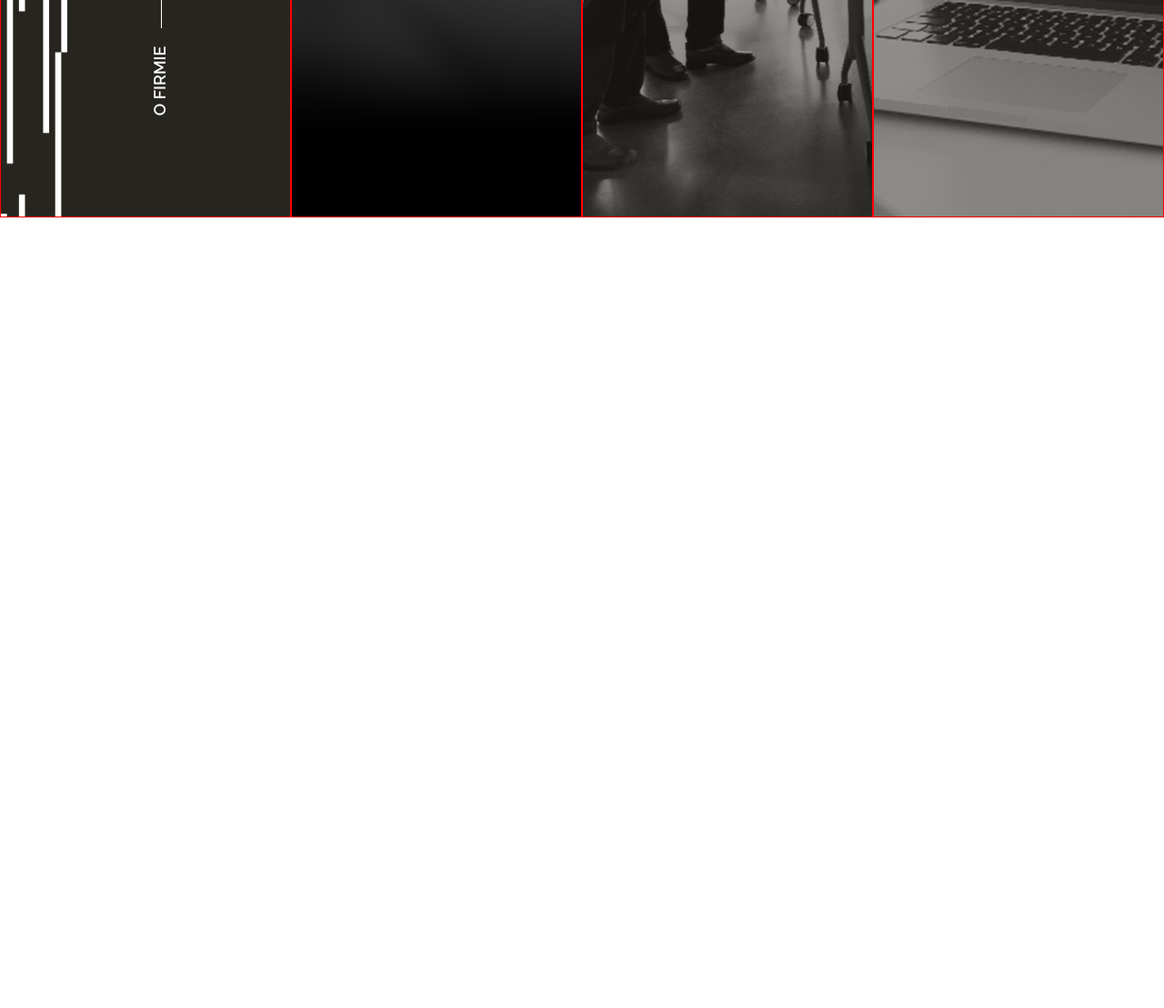
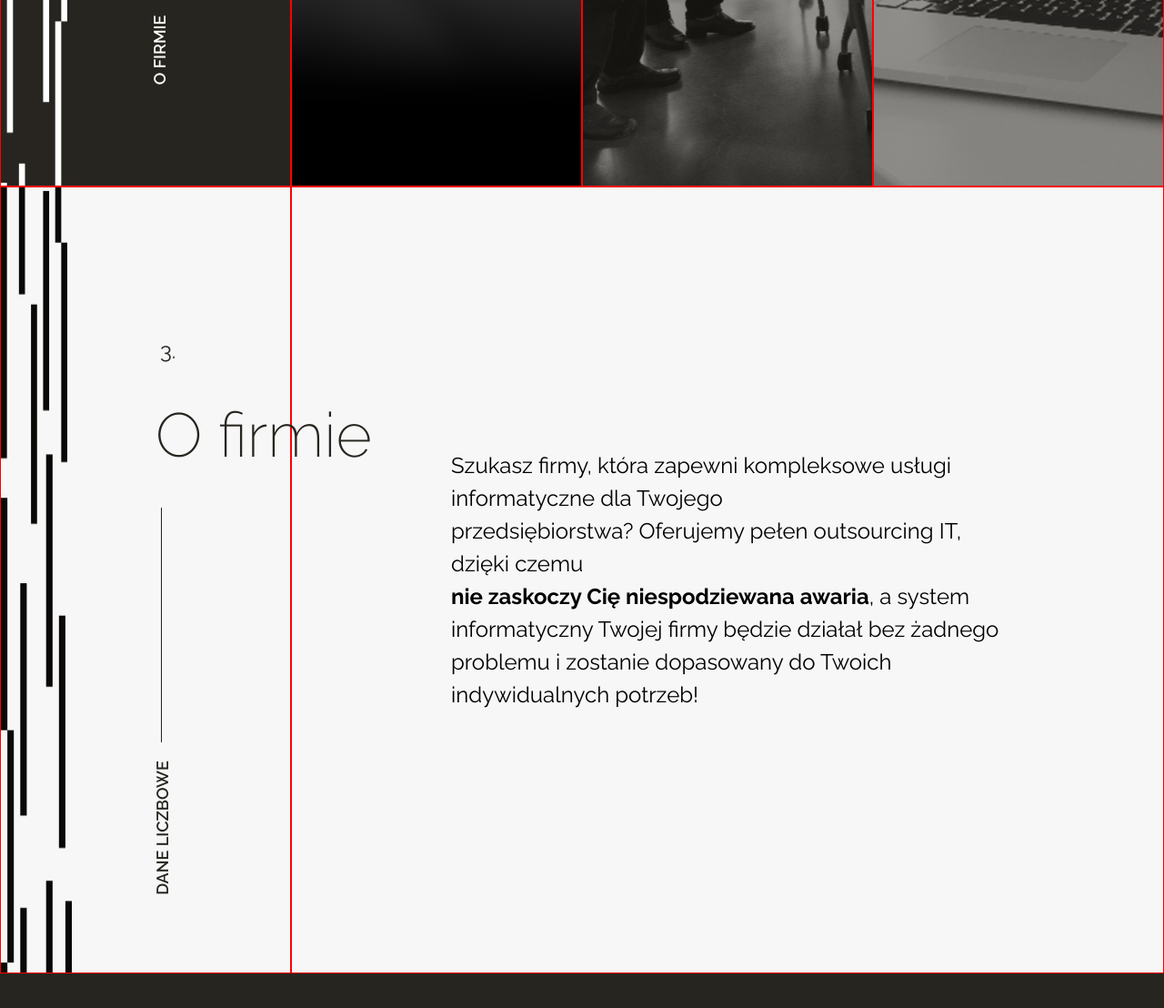
Before and after one commit to KruszynaPaulina/OT2S_psd_to_html, a website: page index.html in a window 1280 px wide. Shown: the part 1444-2552 px from the top of the page at 91% size. Before the commit the page ends 1683 px from the top, so only its background shows below. Drawn offline with nearby package versions, Linux system fonts and the light colour scheme.

Commit message:
Add about

```diff
--- a/index.html
+++ b/index.html
@@ -67,6 +67,24 @@
 					</h3>
 				</div>
 			</section>
+			<section class="about">
+				<div class="about__cell about__cell--one">
+					<div class="about__side">
+						<p class="side__number about__number">3.</p>
+						<h2 class="services__title about__title">O firmie</h2>
+						<div class="side__line">
+						</div>
+						<a href="#" class="side__link about__link">Dane liczbowe</a>
+					</div>
+				</div>
+				<div class="about__cell about__cell--two">
+					<p class="about__article">Szukasz firmy, która zapewni kompleksowe usługi informatyczne dla Twojego <br>przedsiębiorstwa? Oferujemy pełen outsourcing IT, dzięki czemu<br>
+					<span class="about__strong">nie zaskoczy Cię niespodziewana awaria</span>, a system informatyczny Twojej firmy będzie działał bez żadnego problemu i zostanie dopasowany do Twoich indywidualnych potrzeb!</p>
+				</div>
+			</section>
+			<section class="date">
+
+			</section>
 		</main>
 		<footer>
 		</footer>
--- a/sass/_global.scss
+++ b/sass/_global.scss
@@ -9,6 +9,7 @@ html, body {
 	width: 100%;
 	max-width: 1920px;
 	margin: 0 auto;
+	background-color: $fontColor2;
 }
 
 .container {
--- a/sass/_main_style.scss
+++ b/sass/_main_style.scss
@@ -19,7 +19,7 @@
 .header__navigation {
 	display: flex;
 	justify-content: space-between;
-	margin-top: 34px;
+	padding-top: 34px;
 	align-items: center;
 }
 
@@ -212,3 +212,67 @@
 .services__line {
 	background-color: #ffffff;
 }
+
+/* About */
+
+.about {
+	height: 865px;
+	width: 100%;
+	background-color: #f7f7f7;
+	display: flex;
+	flex-direction: row;
+}
+
+.about__cell {
+	border: 1px solid red;
+}
+
+.about__cell--one {
+	width: 25%;
+	background-image: url('../images/line_about.jpg');
+	background-repeat: no-repeat;
+	background-size: contain;
+}
+
+.about__cell--two {
+	width: 75%;
+	display: flex;
+	align-items: center;
+}
+
+.about__title {
+	color: $fontColor2;
+}
+
+.about__side {
+	position: relative;
+	left: 175px;
+	top: 168px;
+}
+
+.about__number {
+	margin-bottom: 46px;
+}
+
+.about__link {
+	left: -71px;
+	bottom: -103px;
+}
+
+.about__article {
+	font-size: 24px;
+	line-height: 36px;
+	width: 860px;
+	margin: 0 175px;
+	font-family: $font;
+	font-weight: 400;
+}
+
+.about__strong {
+	font-weight: 700;
+}
+
+.date {
+	height: 864px;
+	width: 100%;
+}
```
Also changed, not shown: css/style.css, images/line_about.jpg (added).
